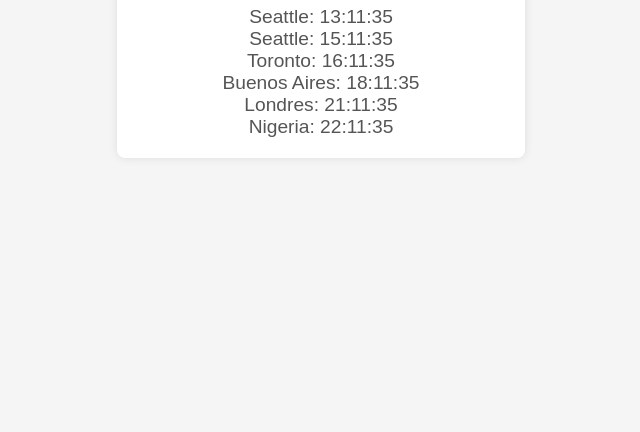
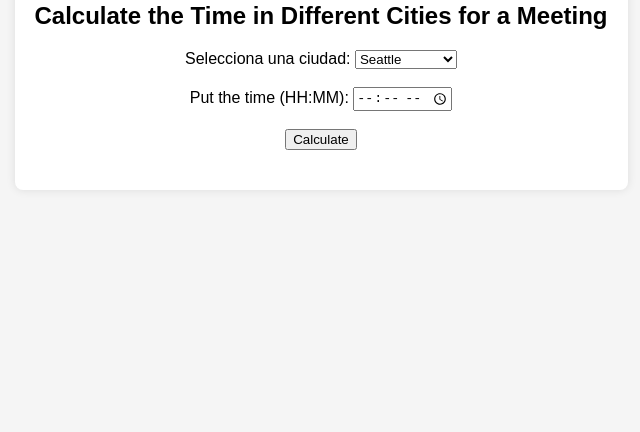
Before and after one commit to giseares/city_hours, a plain HTML site: page index.html in a window 1280 px wide. Shown: the part 368-800 px from the top of the page, without its empty margins (319-959 px from the left). Drawn offline with Linux system fonts and the light colour scheme.

Commit message:
meeting time calculate

```diff
--- a/index.html
+++ b/index.html
@@ -20,5 +20,24 @@
     <div id="nigeria" class="time"></div>
   </div>
 
+  <div class="container">
+    <h2>Calculate the Time in Different Cities for a Meeting</h2>
+    <label for="city">Selecciona una ciudad:</label>
+    <select id="city">
+      <option value="seattle">Seattle</option>
+      <option value="montana">Montana</option>
+      <option value="toronto">Toronto</option>
+      <option value="argentina">Buenos Aires</option>
+      <option value="londres">Londres</option>
+      <option value="nigeria">Nigeria</option>
+    </select>
+    <br><br>
+    <label for="inputTime">Put the time (HH:MM):</label>
+    <input type="time" id="inputTime">
+    <br><br>
+    <button onclick="calculateTime()">Calculate</button>
+    <div id="result" class="time" style="margin-top: 20px;"></div>
+  </div>
+
 </body>
 </html>
--- a/script.js
+++ b/script.js
@@ -10,7 +10,7 @@ function updateTimes() {
 
   const montanaTime = new Date(argentinaTime);
   montanaTime.setHours(argentinaTime.getHours() - 3);
-  document.getElementById("montana").innerText = `Seattle: ${montanaTime.toLocaleTimeString('es-AR', options)}`;
+  document.getElementById("montana").innerText = `Montana: ${montanaTime.toLocaleTimeString('es-AR', options)}`;
 
   const torontoTime = new Date(argentinaTime);
   torontoTime.setHours(argentinaTime.getHours() - 2);
@@ -25,5 +25,42 @@ function updateTimes() {
   document.getElementById("nigeria").innerText = `Nigeria: ${nigeriaTime.toLocaleTimeString('es-AR', options)}`;
 }
 
+function calculateTime() {
+  const selectedCity = document.getElementById("city").value;
+  const inputTime = document.getElementById("inputTime").value;
+  if (!inputTime) {
+    alert("Please, put the hour.");
+    return;
+  }
+
+  const [inputHours, inputMinutes] = inputTime.split(":").map(Number);
+  let baseTime = new Date();
+  baseTime.setHours(inputHours, inputMinutes, 0);
+
+  const offsetMap = {
+    argentina: 0,
+    seattle: -5,
+    londres: +3,
+    nigeria: +4
+  };
+
+  const resultDiv = document.getElementById("result");
+  resultDiv.innerHTML = "";
+
+  for (const [city, offset] of Object.entries(offsetMap)) {
+    if (city !== selectedCity) {
+      const cityTime = new Date(baseTime);
+      cityTime.setHours(baseTime.getHours() + offsetMap[city] - offsetMap[selectedCity]);
+
+      resultDiv.innerHTML += `<p>${capitalize(city)}: ${cityTime.toLocaleTimeString('es-AR', { hour: '2-digit', minute: '2-digit', hour12: false })}</p>`;
+    }
+  }
+}
+
+function capitalize(str) {
+  return str.charAt(0).toUpperCase() + str.slice(1);
+}
+
+
 updateTimes();
 setInterval(updateTimes, 60000); // Actualiza cada minuto
--- a/styles.css
+++ b/styles.css
@@ -1,16 +1,16 @@
 body {
   font-family: Arial, sans-serif;
   display: flex;
-  justify-content: center;
+  flex-direction: column;
   align-items: center;
-  height: 100vh;
-  margin: 0;
+  padding-top: 50px;
   background-color: #f5f5f5;
 }
 .container {
   text-align: center;
   background: #fff;
   padding: 20px;
+  margin-bottom: 20px;
   border-radius: 8px;
   box-shadow: 0 0 10px rgba(0,0,0,0.1);
 }
```
